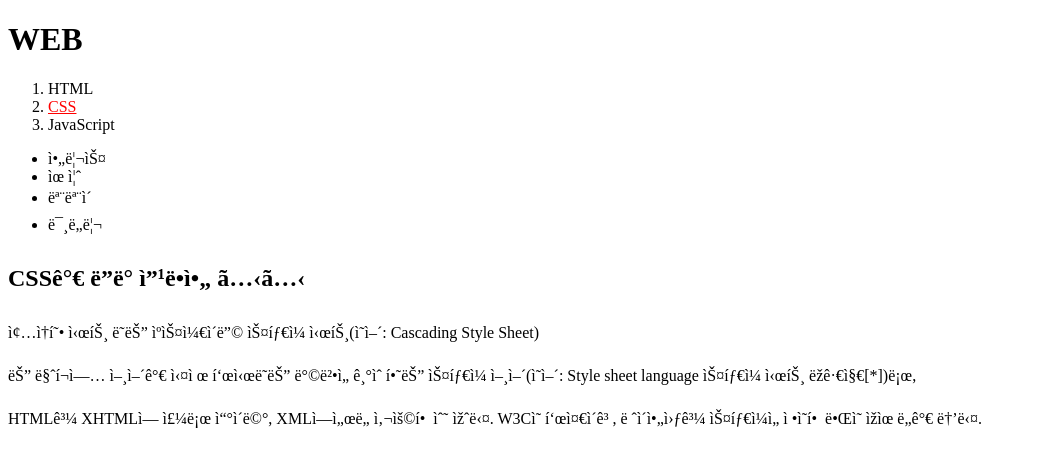
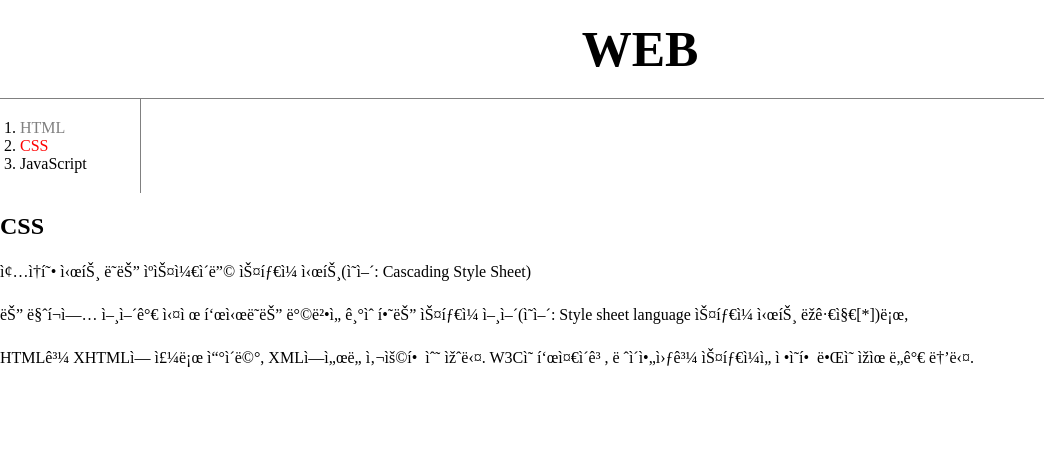
Before and after one commit to WinterHana/Frontend-practice, a plain HTML site: page 2.html in a window 1280 px wide. Shown: the whole page, without its empty margins (0-1044 px from the left). Drawn offline with Linux system fonts and the light colour scheme.

Commit message:
studying

```diff
--- a/2.html
+++ b/2.html
@@ -2,56 +2,50 @@
 <html>
 
 <head>
-    <title>아리스 사랑해 CSS</title>
+    <title>CSS 연습</title>
     <meta charset="uft-8">
 </head>
 
 <body>
+    <style>
+        #active {
+            color : red;
+        }
+        .saw {
+
+            color:gray;
+        }
+        a {
+            color:black;
+            text-decoration: none;
+        }
+        h1 {
+            font-size : 50px;
+            text-align: center;
+            border-bottom : 1px solid gray;
+            margin : 0px;
+            padding: 20px;
+        }
+        ol {
+            border-right : 1px solid gray;
+            width : 100px;
+            margin : 0px;
+            padding : 20px;
+        }
+        body {
+            margin : 0px;
+        }
+    </style>
     <h1><a href="index.html">WEB</a></h1>
     <ol>
-        <li><a href="1.html">HTML</a></li>
-        <li><a href="2.html" style = "color:red; text-decoration:underline">CSS</a></li>
+        <li><a href="1.html" class="saw">HTML</a></li>
+        <li><a href="2.html" class="saw" id="active">CSS</a></li>
         <li><a href="3.html">JavaScript</a></li>
-        <style>
-            a {
-                color : black;
-                text-decoration: none;
-            }
-        </style>
     </ol>
-    <ul>
-        <li>아리스</li>
-        <li>유즈</li>
-        <li>모모이</li>
-        <li>미도리</li>
-    </ul>
 
-    <h2>CSS가 뭔데 씹덕아 ㅋㅋ</h2>
+    <h2>CSS</h2>
     <p>
         <a href = "https://gall.dcinside.com/mgallery/board/lists/?id=projectmx" target="_blank" title="짜잔 블아갤이었습니다~">종속형 시트 또는 캐스케이딩 스타일 시트(영어: Cascading Style Sheet)</a></p>
         <P>는 마크업 언어가 실제 표시되는 방법을 기술하는 스타일 언어(영어: Style sheet language 스타일 시트 랭귀지[*])로,</p>
         <p> HTML과 XHTML에 주로 쓰이며, XML에서도 사용할 수 있다. W3C의 표준이고, 레이아웃과 스타일을 정의할 때의 자유도가 높다.</p>
 </body>
-    <!--
-    <p> p -> This is some text in a paragraph.</p>
-    <br>
-    <img src="Aris_cheering.jpg" width="25%">
-    <h1> 아리스 너무 이쁘면 개추 ㅋㅋ
-        <h2> 발닦개 씹가능 ㄹㅇ~
-            <br>
-            <br style="margin-top:50px">
-            <table>
-                <tr>
-                    <td>아리스</td>
-                    <td>이쁨</td>
-                </tr>
-                <tr>
-                    <td>유즈</td>
-                    <td>캐비넷임</td>
-                </tr>
-                <tr>
-                    <td>모모이</td>
-                    <td>게임중임</td>
-                </tr>
-            </table>
-        -->
```
Also changed, not shown: 3.html (+2 -24 lines), box.html (added, +20 -0 lines), grid.html (added, +25 -0 lines).
